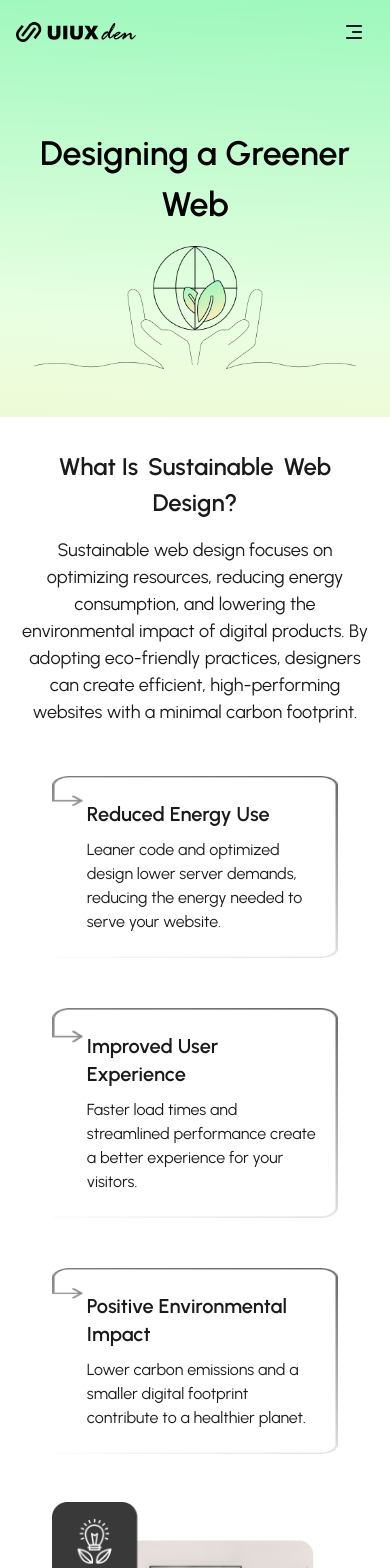
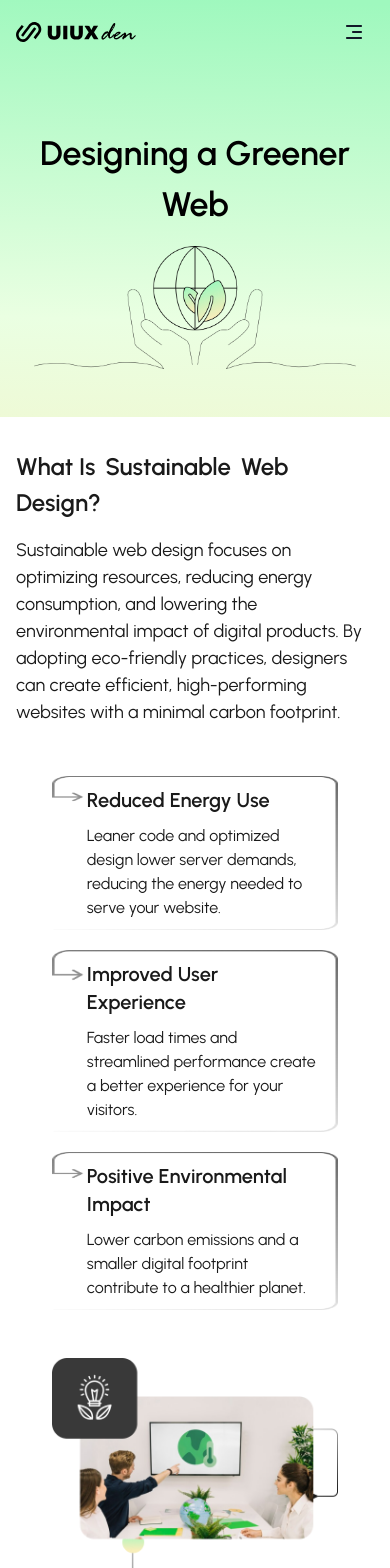
Before and after one commit to rtksng/uiuxden, a React (Vite) app: page /uiuxdenred/sustainable in a window 390 px wide. Shown: the top 1568 px of the page. Built offline with nearby package versions, Linux system fonts and the light colour scheme.

Commit message:
mobile responsive

```diff
--- a/src/components/Tabs2.tsx
+++ b/src/components/Tabs2.tsx
@@ -31,7 +31,7 @@ const Tabs: React.FC<TabsProps> = ({ tabs, autoSwitchInterval = 3000 }) => {
     return (
         <div className="flex flex-col md:flex-row justify-center py-5 sm:py-[60px] lg:pt-[60px] lg:pb-[140px]">
             <div className="relative min-w-[50%] sm:gap-[40px] flex flex-col md:items-end items-center before:content-[''] before:absolute before:w-[100%] md:before:w-[1px]
-before:h-[1px] md:before:h-[100%] before:bottom-0 md:before:right-0 before:border-t before:md:border-r before:border-[#6e6a6a] pb-12 md:pb-0 md:pe-[70px]">
+before:h-[1px] md:before:h-[100%] before:bottom-0 md:before:right-0 before:border-t before:md:border-r before:border-[#6e6a6a] pb-12 md:pb-0 md:pe-[70px] hidden sm:block">
                 {tabs.map((tab, index) => (
                     <button
                         className={
--- a/src/pages/Features/UXStrategy.tsx
+++ b/src/pages/Features/UXStrategy.tsx
@@ -79,7 +79,7 @@ const UXStrategy = () => {
       <Navbar />
       <section className="gradientHeroBg h-[50vh] sm:h-[40vh] lg:h-[62vh] xl:h-screen flex items-center justify-center px-3">
         <div>
-          <h1 className="text-center text-[24px] sm:text-[38px] lg:text-[48px] 2xl:text-[90px]  lg:max-w-[1380px] mx-auto font-semibold leading-[128.5%] 2xl:py-[60px] md:max-w-[70%]">
+          <h1 className="text-center text-[24px] sm:text-[38px] lg:text-[48px] 2xl:text-[90px]  lg:max-w-[1380px] mx-auto font-semibold leading-[128.5%] 2xl:py-[60px] md:max-w-[70%] mt-[30px] sm:mt[0]">
             UIUX den creates product strategy in creative way.
           </h1>
           <div className="flex justify-center mt-5 sm:mt-10 lg:mt-20">
@@ -95,7 +95,7 @@ const UXStrategy = () => {
               <h2 className="xl:text-[60px] text-[32px] sm:text-[48px] font-semibold leading-[1.2]">
                 Empowering vision with a bold strategy for impactful ideas.
               </h2>
-              <ul className="list-disc md:px-8 lg:px-0">
+              <ul className="list-disc md:px-8 lg:px-0 px-[20px]">
                 {items.map((item, index) => (
                   <li key={index}>
                     <Link
--- a/src/pages/Sustainable.tsx
+++ b/src/pages/Sustainable.tsx
@@ -137,7 +137,7 @@ const Sustainable = () => {
                 <Container>
                     <div className="grid grid-cols-12">
                         <div className="col-span-12 xl:col-span-7 ">
-                            <h5 className="text-[24px] text-center xl:text-start sm:text-[42px] 2xl:text-[60px] font-semibold 2xl:mr-[100px] text-primary-dark2">
+                            <h5 className="text-[24px] text-left sm:text-center xl:text-start sm:text-[42px] 2xl:text-[60px] font-semibold 2xl:mr-[100px] text-primary-dark2">
                                 What Is {""}
                                 <span className="animationStroke w-fit h-fit inline-block mx-1">
                                     <SVGAnimation nameOfClass="svg-container pl-4 human-centered" />
@@ -146,11 +146,11 @@ const Sustainable = () => {
                                 Web Design?
 
                             </h5>
-                            <p className="text-[18px] text-center xl:text-start sm:text-[18px]font-medium text-primary-dark2 mt-4 xl:mt-8 xl:pe-5 xl:me-5">
+                            <p className="text-[18px] text-left sm:text-center xl:text-start sm:text-[18px]font-medium text-primary-dark2 mt-4 xl:mt-8 xl:pe-5 xl:me-5">
                                 Sustainable web design focuses on optimizing resources, reducing energy consumption, and lowering the environmental impact of digital products. By adopting eco-friendly practices, designers can create efficient, high-performing websites with a minimal carbon footprint.
                             </p>
-                            <div className="flex flex-wrap md:flex-nowrap justify-center xl:justify-start gap-[50px] mb-12 xl:mb-0 mt-[50px]">
-                                <div className="sus-wd-boxes max-w-[224px] p-[35px] pr-[20px] py-[24px]">
+                            <div className="flex flex-wrap md:flex-nowrap justify-center xl:justify-start gap-[20px] mb-12 xl:mb-0 mt-[50px]">
+                                <div className="sus-wd-boxes max-w-[224px] p-[35px] pr-[20px] sm:py-[24px] py-[10px]">
                                     <p className="text-xl text-[#1A1A1A] mb-[10px] font-semibold">
                                         Reduced Energy
                                         Use
@@ -160,7 +160,7 @@ const Sustainable = () => {
                                     </p>
                                 </div>
 
-                                <div className="sus-wd-boxes max-w-[224px] p-[35px] pr-[20px] py-[24px]">
+                                <div className="sus-wd-boxes max-w-[224px] p-[35px] pr-[20px] sm:py-[24px] py-[10px]">
                                     <p className="text-xl text-[#1A1A1A] mb-[10px] font-semibold">
                                         Improved User
                                         Experience
@@ -169,7 +169,7 @@ const Sustainable = () => {
                                         Faster load times and streamlined performance create a better experience for your visitors.
                                     </p>
                                 </div>
-                                <div className="sus-wd-boxes max-w-[224px] p-[35px] pr-[20px] py-[24px]">
+                                <div className="sus-wd-boxes max-w-[224px] p-[35px] pr-[20px] sm:py-[24px] py-[10px]">
                                     <p className="text-xl text-[#1A1A1A] mb-[10px] font-semibold">
                                         Positive
                                         Environmental
@@ -329,35 +329,35 @@ const Sustainable = () => {
 
                                 </div>
                                 <div className="list-box mt-5">
-                                    <div className="2xl:max-w-[70%] mb-5">
-                                        <p className="text-xl font-medium mb-4 text-center md:text-start">
+                                    <div className="2xl:max-w-[70%] mb-5 border-b-[1px] sm:border-b-[0] border-neutral-300 pb-[20px] sm:pb[0]">
+                                        <p className="text-xl font-medium mb-4 md:text-start">
                                             Streaming's Environmental Impact
                                         </p>
-                                        <p className="text-[#1A1A1A] text-center md:text-start">
+                                        <p className="text-[#1A1A1A] md:text-start">
                                             Streaming video accounts for over 60% of all internet traffic and related emissions.
                                         </p>
                                     </div>
-                                    <div className="2xl:max-w-[70%] mb-5">
-                                        <p className="text-xl font-medium mb-4 text-center md:text-start">
+                                    <div className="2xl:max-w-[70%] mb-5 border-b-[1px] sm:border-b-[0] border-neutral-300 pb-[20px] sm:pb[0]">
+                                        <p className="text-xl font-medium mb-4 md:text-start">
                                             Data Centers' Growing Energy Consumption
                                         </p>
-                                        <p className="text-[#1A1A1A] text-center md:text-start">
+                                        <p className="text-[#1A1A1A] md:text-start">
                                             Data centers use 1% of global electricity, projected to rise to 3-8% by 2030.
                                         </p>
                                     </div>
-                                    <div className="2xl:max-w-[70%] mb-5">
-                                        <p className="text-xl font-medium mb-4 text-center md:text-start">
+                                    <div className="2xl:max-w-[70%] mb-5 border-b-[1px] sm:border-b-[0] border-neutral-300 pb-[20px] sm:pb[0]">
+                                        <p className="text-xl font-medium mb-4 md:text-start">
                                             Website CO₂ Emissions
                                         </p>
-                                        <p className="text-[#1A1A1A] text-center md:text-start">
+                                        <p className="text-[#1A1A1A] md:text-start">
                                             A website with 10,000 monthly views generates about 211 kg of CO₂ yearly.
                                         </p>
                                     </div>
                                     <div className="2xl:max-w-[70%]">
-                                        <p className="text-xl font-medium mb-4 text-center md:text-start">
+                                        <p className="text-xl font-medium mb-4 md:text-start">
                                             Growing Web Page Size
                                         </p>
-                                        <p className="text-[#1A1A1A] text-center md:text-start">
+                                        <p className="text-[#1A1A1A] md:text-start">
                                             The average web page size has grown from 500KB in 2010 to over 2MB in 2023.
                                         </p>
                                     </div>
```
